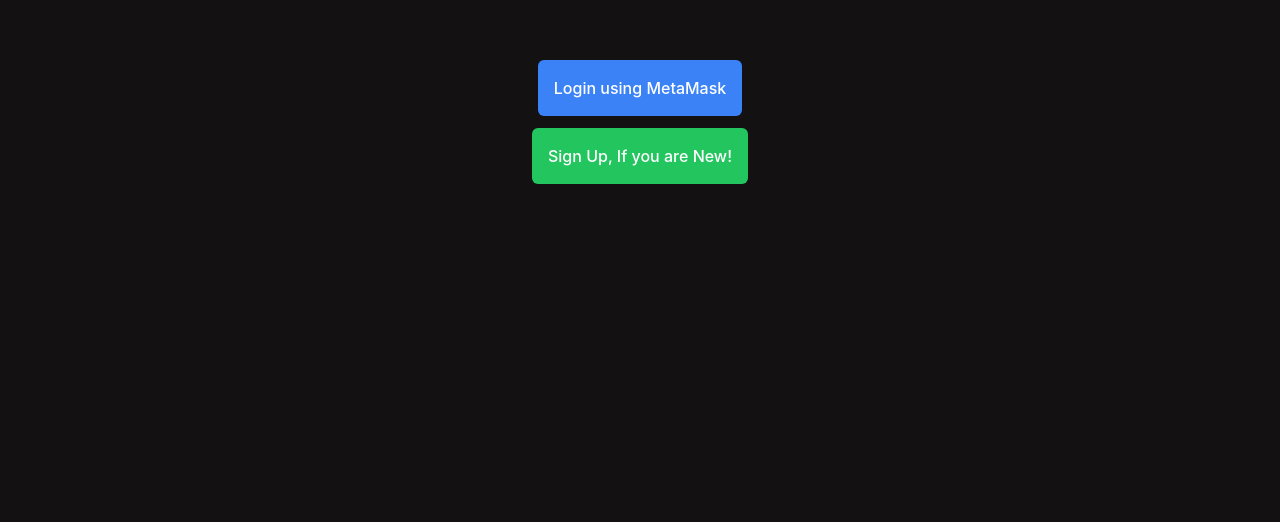
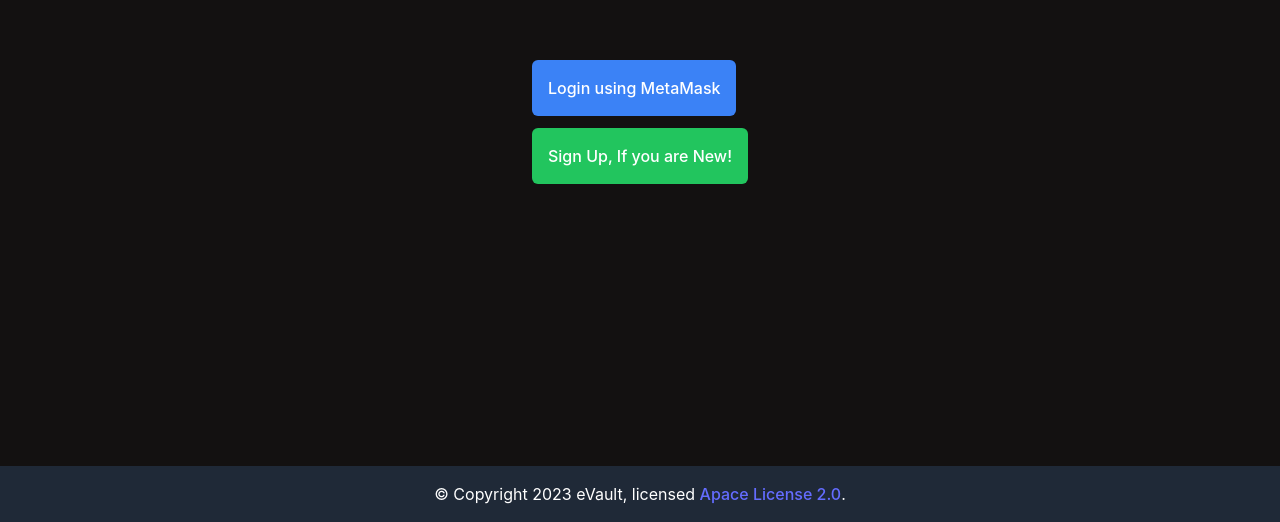
Before and after one commit to deadaf/evault, a React (Vite) app in the folder frontend/: page / in a window 1280 px wide. Shown: the part 278-800 px from the top of the page. Built offline with nearby package versions, Linux system fonts and the light colour scheme.

Commit message:
style: center the items & fix popup zindex

```diff
--- a/frontend/src/App.css
+++ /dev/null
@@ -1,6 +0,0 @@
-#root {
-  max-width: 1280px;
-  margin: 0 auto;
-  padding: 2rem;
-  text-align: center;
-}
--- a/frontend/src/App.jsx
+++ b/frontend/src/App.jsx
@@ -1,10 +1,24 @@
-import "./App.css";
 import Home from "./pages/Home";
 import Signup from "./pages/Signup";
 import Login from "./pages/Login";
+import Dashboard from "./pages/Dashboard";
 import { BrowserRouter as Router, Routes, Route } from "react-router-dom";
-import Dashboard from "./pages/Dashboard";
 import { useState } from "react";
+import { Link } from "react-router-dom";
+
+const Footer = () => {
+  return (
+    <footer className="fixed bottom-0 w-full bg-gray-800 p-4 text-center text-white">
+      <p>
+        &copy; Copyright 2023 eVault, licensed{" "}
+        <Link to="https://github.com/deadaf/evault/blob/main/LICENSE">
+          Apace License 2.0
+        </Link>
+        .
+      </p>
+    </footer>
+  );
+};
 
 function App() {
   const [user, setUserProp] = useState(null);
@@ -14,9 +28,9 @@
         <Route path="/" element={<Home />} />
         <Route path="/signup" element={<Signup />} />
         <Route path="/login" element={<Login setUserProp={setUserProp} />} />
-
         <Route path="/dashboard" element={<Dashboard user={user} />} />
       </Routes>
+      <Footer />
     </Router>
   );
 }
--- a/frontend/src/components/browseFilesBtn.jsx
+++ b/frontend/src/components/browseFilesBtn.jsx
@@ -106,12 +106,16 @@
       <button
         onClick={onClick}
         className="rounded bg-green-500 p-2 text-white hover:bg-green-700"
+        style={{ zIndex: 1 }}
       >
         Browse Files
       </button>
 
       {showPopup && (
-        <div className="fixed left-1/2 top-1/2 w-96 -translate-x-1/2 -translate-y-1/2 transform bg-white p-10 shadow-md">
+        <div
+          className="fixed left-1/2 top-1/2 w-96 -translate-x-1/2 -translate-y-1/2 transform bg-white p-10 shadow-md"
+          style={{ zIndex: 2 }}
+        >
           <h2 className="mb-4 text-lg font-semibold">
             Files for Case ID: {caseId}
           </h2>
--- a/frontend/src/components/createCaseBtn.jsx
+++ b/frontend/src/components/createCaseBtn.jsx
@@ -55,7 +55,10 @@
   };
 
   return (
-    <div className="fixed left-1/2 top-1/2 -translate-x-1/2 -translate-y-1/2 transform bg-white p-8 shadow-md">
+    <div
+      className="fixed left-1/2 top-1/2 -translate-x-1/2 -translate-y-1/2 transform bg-white p-8 shadow-md"
+      style={{ zIndex: 2 }}
+    >
       <form onSubmit={handleSubmit}>
         <label className="mb-2 block">Title:</label>
         <input
@@ -183,7 +186,7 @@
   };
 
   return (
-    <div>
+    <div style={{ zIndex: 1 }}>
       <button
         onClick={handleClick}
         className="mb-4 rounded bg-purple-500 px-4 py-2 font-bold text-white hover:bg-purple-700"
--- a/frontend/src/index.css
+++ b/frontend/src/index.css
@@ -23,11 +23,3 @@
 a:hover {
   color: #535bf2;
 }
-
-body {
-  margin: 0;
-  display: flex;
-  place-items: center;
-  min-width: 320px;
-  min-height: 100vh;
-}
--- a/frontend/src/pages/Dashboard.jsx
+++ b/frontend/src/pages/Dashboard.jsx
@@ -5,17 +5,18 @@
 
 const Dashboard = ({ user }) => {
   return (
-    <div className="container mx-auto mt-8">
+    <div>
       <GoHome />
-      <h2 className="mb-4 text-2xl font-bold text-white">
+      <div className="container mx-auto mt-[250px] flex flex-col items-center justify-center">
+        <h2 className="mb-4 text-center text-2xl font-bold text-white md:text-left">
           Welcome, {user.name} ({user.userType})!
         </h2>
         <CreateCaseBtn
           walletAddress={user.walletAddress}
           userType={user.userType}
         />
-
         <CasesTable user={user} />
+      </div>
     </div>
   );
 };
--- a/frontend/src/pages/Home.jsx
+++ b/frontend/src/pages/Home.jsx
@@ -1,7 +1,8 @@
 import { Link } from "react-router-dom";
+
 const Home = () => {
   return (
-    <>
+    <div className="flex h-screen items-center justify-center">
       <div className="flex flex-col gap-3">
         <Link to="/login">
           <button className="rounded-md bg-blue-500 p-4 text-white hover:bg-blue-700 focus:border-blue-300 focus:outline-none focus:ring">
@@ -15,7 +16,7 @@
           </button>
         </Link>
       </div>
-    </>
+    </div>
   );
 };
 
```
Lines whose indentation alone changed are shown as unchanged.
